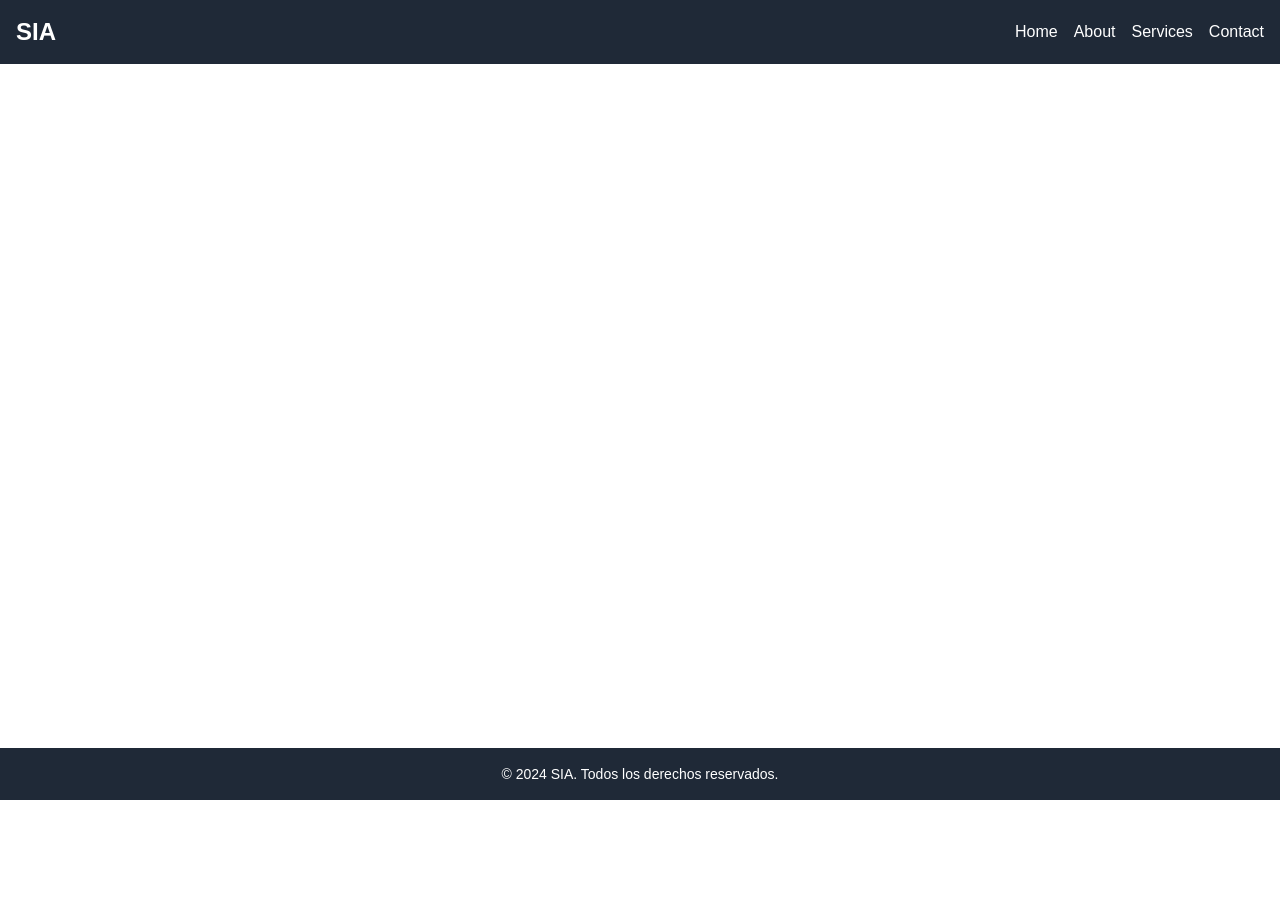
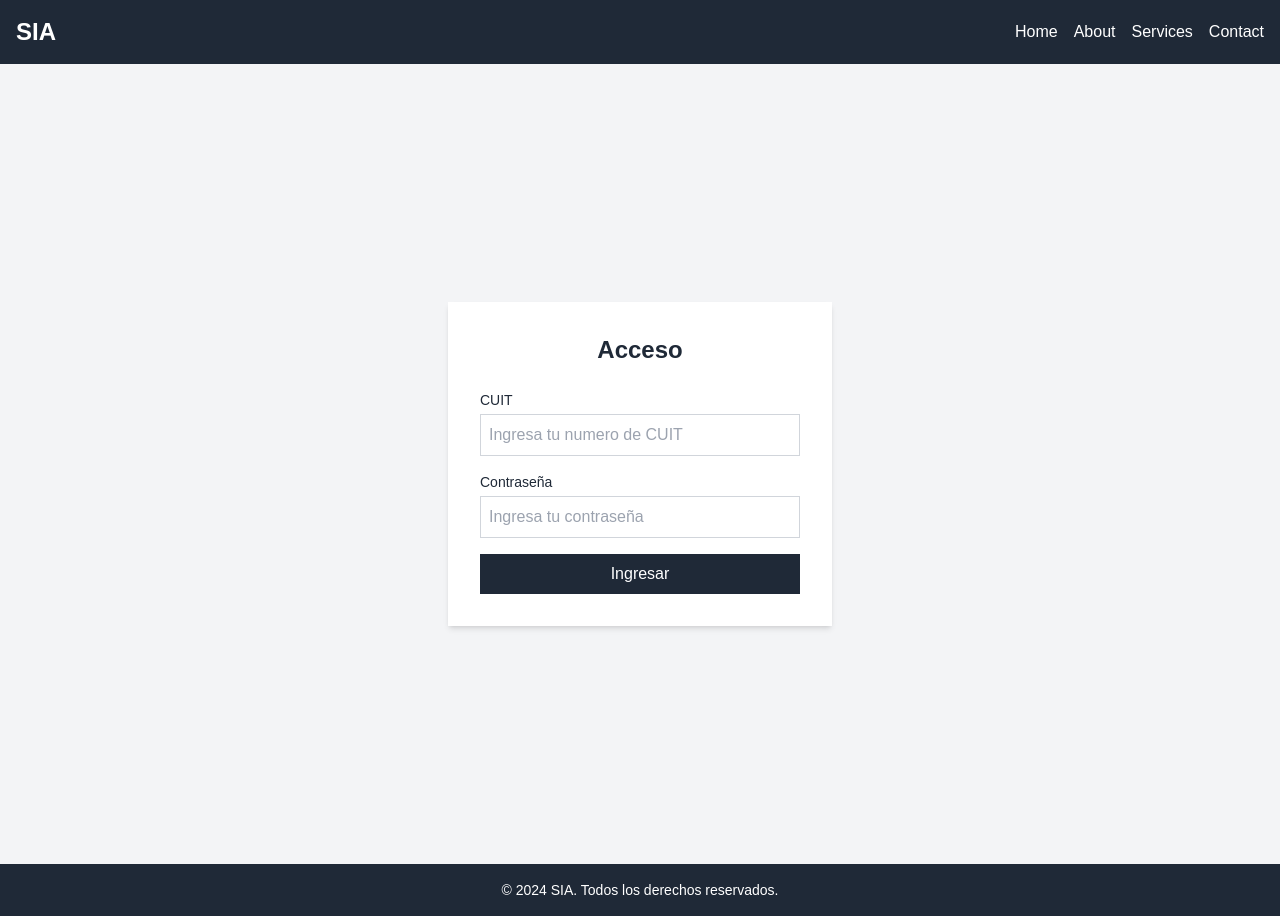
Before and after one commit to j4ntill3/sia_app, a Next.js app: page / in a window 1280 px wide. Before the commit the page ends 800 px from the top, so only its background shows below. Built offline with nearby package versions, Linux system fonts and the light colour scheme.

Commit message:
moviendo login del layout a page Home

```diff
--- a/app/layout.tsx
+++ b/app/layout.tsx
@@ -1,9 +1,6 @@
 import "./globals.css";
 import Navbar from "./components/Navbar";
 import Footer from "./components/Footer";
-import LoginForm from "./components/LoginForm";
-
-const sesion: boolean = true;
 
 export default function RootLayout({
   children,
@@ -15,7 +12,6 @@ export default function RootLayout({
       <html lang="en">
         <body className="flex flex-col min-h-screen">
           <Navbar />
-          {!sesion && <LoginForm />}
           {children}
           <Footer />
         </body>
--- a/app/page.tsx
+++ b/app/page.tsx
@@ -1,3 +1,7 @@
+import LoginForm from "./components/LoginForm";
+
+const sesion: boolean = false;
+
 export default function Home() {
-  return <></>;
+  return <>{!sesion && <LoginForm />}</>;
 }
```
